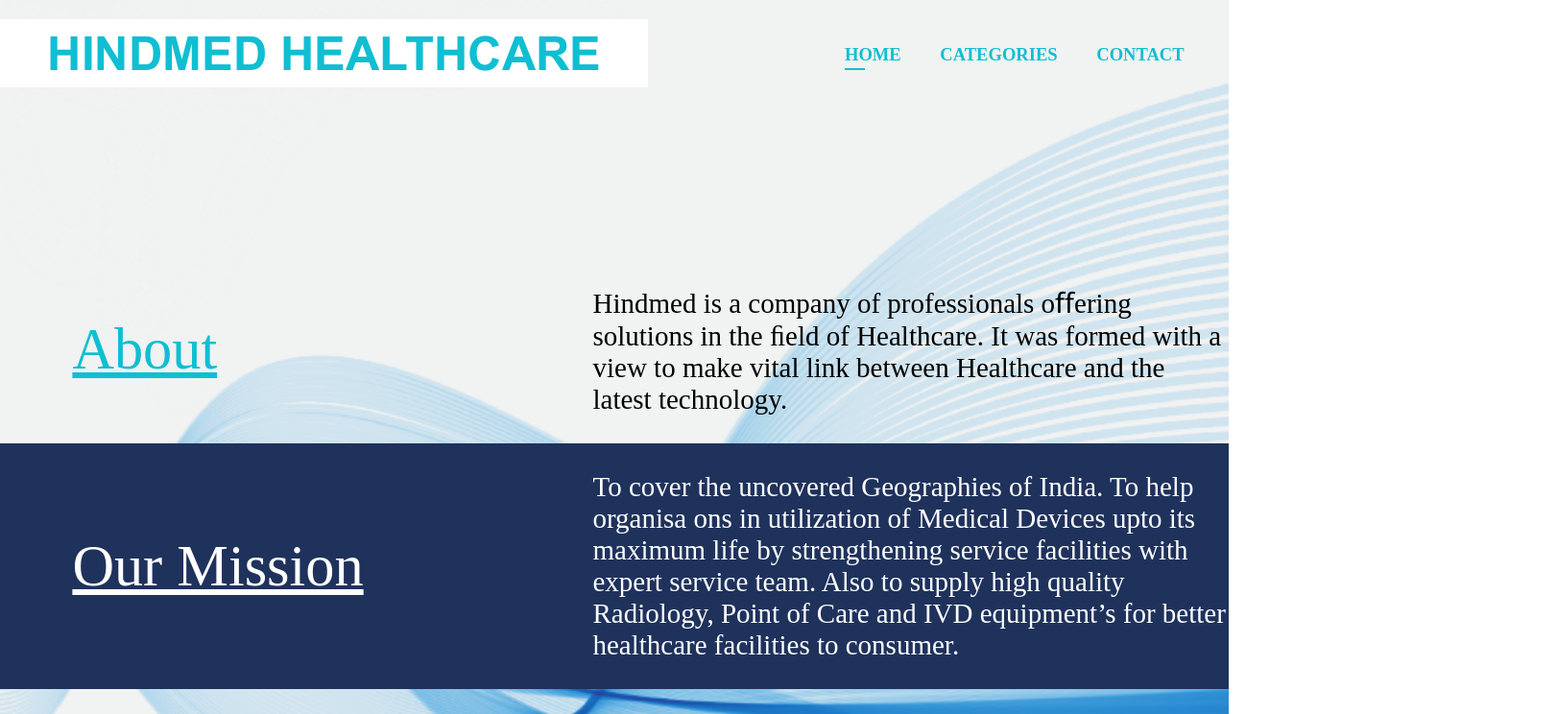
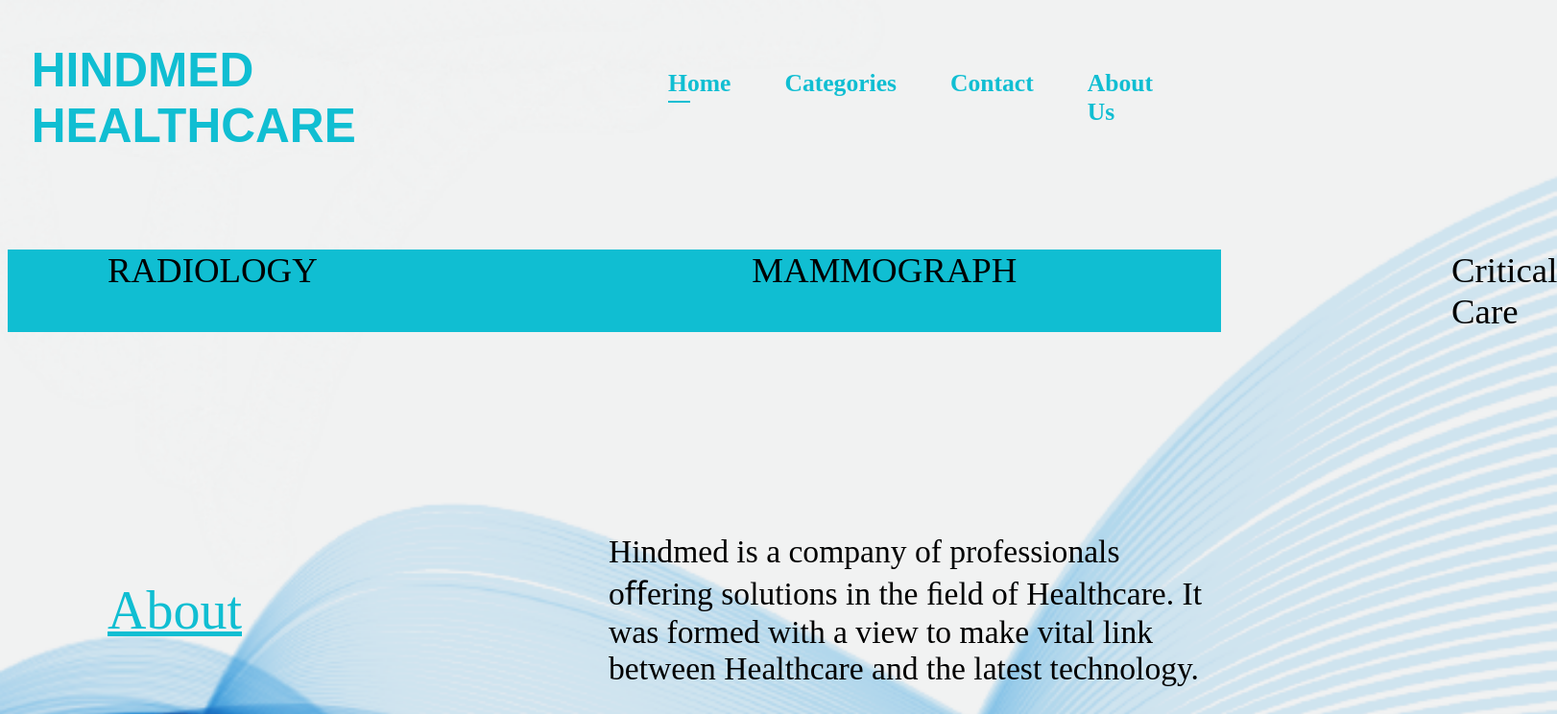
Before and after one commit to vbarman116/Hindmed-healthcare, a plain HTML site: page index.html in a window 1280 px wide. Shown: the top 744 px of the page at 96% size, 1622 px wide, since content can reach past the window. Drawn offline with Linux system fonts and the light colour scheme.

Commit message:
current progess

```diff
--- a/css/main.css
+++ b/css/style.css
@@ -1,18 +1,7 @@
-html {
-    font-size: 72.5%;
-}
-
 body {
-    margin: 0;
-    font-family: 'Poppins';
     background-image: url("../images/Background.png");
     background-size: cover;
     background-repeat: no-repeat;
-}
-
-.wrapper {
-    max-width: 2000px;
-    margin: 0 auto;
 }
 
 /* Header & Navigation */
@@ -21,7 +10,24 @@ header {
     display: flex;
     justify-content: space-between;
     align-items: center;
-    /* background-color: white; */
+}
+
+.logo{
+    display: flex;
+    justify-content: space-between;
+    align-items: center;
+}
+
+header h1 {
+    font-family: 'Arial Arabic', Arial, sans-serif;
+    font-weight: bold;
+    color: #10bed2;
+    margin-left: 0.5em;
+    font-size: 3.1rem;
+}
+
+header a {
+    text-decoration: none;
 }
 
 nav {
@@ -34,27 +40,19 @@ nav ul {
     display: flex;
     gap: 3.5em;
 }
+/* Nested started */
+.dropdown {
+    display: none;
+  }
 
-nav ul li ul.categorised-menu li{
-    display:block;
-}
-
-nav ul li ul.categorised-menu{
-    width: 100%;
-    background-color: white;
+nav li:hover ul {
+    display: block;
     position: absolute;
-    z-index: 999;
-    display: none;
-}
-
-nav ul li:hover ul.categorised-menu{
-    display: block;
-}
-
+  }
+/* Nested end */
 nav ul li a {
     text-decoration: none;
     color: #10bed2;
-    text-transform: uppercase;
     position: relative;
     font-size: 1.6rem;
     font-weight: bold;
@@ -80,12 +78,36 @@ nav ul li a:before {
 }
 
 
-/* Hero Section */
+
+/* Microinteractions --Hover on Nav */
+
+nav ul li a:hover:before {
+    width: 35%;
+}
+
+.primary-cta:hover {
+    background: #e3e0c7;
+}
+
+.secondary-cta:hover svg {
+    transform: translateX(10px);
+}
+
+.card:hover {
+    background-size: 160%;
+}
+
+.card:hover .card-details {
+    transform: translateY(-20px);
+}
+
+
+/* Main Body */
 
 main {
     display: flex;
-    gap: 8em;
-    margin-top: 13em;
+    gap: 5em;
+    margin-top: 11em;
     flex: 1 3;
 }
 
@@ -101,15 +123,14 @@ main {
 }
 
 .para {
-    font-size: 2.5rem;
+    font-size: 2.1rem;
 }
-
 
 
 h1 {
     font-family: 'Playfair Display';
     font-weight: normal;
-    font-size: 5.2rem;
+    font-size: 3.5rem;
     margin: 0;
 }
 
@@ -167,27 +188,6 @@ h1 {
     color: #10bed2;
 }
 
-/* Microinteractions --Hover on Nav */
-
-nav ul li a:hover:before {
-    width: 35%;
-}
-
-.primary-cta:hover {
-    background: #e3e0c7;
-}
-
-.secondary-cta:hover svg {
-    transform: translateX(10px);
-}
-
-.card:hover {
-    background-size: 160%;
-}
-
-.card:hover .card-details {
-    transform: translateY(-20px);
-}
 
 /* Intro Animation */
 
@@ -220,3 +220,16 @@ main {
         transform: scale(1);
     }
 }
+
+/* Categories -- Hero Section */
+
+.categories {
+    width: 100%;
+    background-color: #10bed2;
+}
+
+.categories nav ul {
+    gap: 12.3em;
+    font-size: 2.3rem;
+    height: 70%;
+}
--- a/index.html
+++ b/index.html
@@ -5,33 +5,44 @@
         <meta http-equiv="X-UA-Compatible" content="IE=edge">
         <meta name="viewport" content="width=device-width, initial-scale=1.0">
         <title>Hindmed Healthcare</title>
-        <link rel="stylesheet" href="css/main.css">
+        <link rel="stylesheet" href="css/style.css">
+    </head>
 
-    </head>
     <body>
-
-        <div class="overlay"></div>
-        <div class="wrapper">
             <header>
-                <a href="#"><img src="/images/Hindmed.PNG" alt="Logo"></a>
+                    <div class="logo">
+                            <a href="#"><h1>HINDMED HEALTHCARE</h1></a>
+                    </div>
+                    <div class="menu">
                         <nav>
                             <ul>
                                 <li><a href="#" class="active">Home</a></li>
                                 <li><a href="#">Categories</a>
-                            <ul class="categorised-menu">
-                                <li><a href="pages/categorised/radiology.html">RADIOLOGY</a></li>
-                                <li><a href="#">SEO</a></li>
-                                <li><a href="#">Social Media</a></li>
+                                    <ul class="dropdown">
+                                        <li><a href="#radiology">RADIOLOGY</a></li>
+                                        <li><a href="#mammo">MAMMOGRAPH</a></li>
+                                        <li><a href="#critical care">Critical Care</a></li>
                                     </ul>
                                 </li>
                                 <li><a href="pages/contact_us.html">Contact</a></li>
+                                <li><a href="#about-us">About Us</a></li>
+
                             </ul>
                         </nav>
+                    </div>
             </header>
+
+            <div class="categories">
+                    <nav>
+                        <ul>
+                            <li id="radiology">RADIOLOGY</li>
+                            <li id="mammo">MAMMOGRAPH</li>
+                            <li id="critical care">Critical Care</li>
+                        </ul>
+                    </nav>
             </div>
-
         <main>
-            <div class="first-cell">
+            <div class="content-cell" id="about-us">
                 <section class="section-1">
                     <div class="grid-1">
                         <div class="left-col">
```
Also changed, not shown: pages/categorised/radiology.html (deleted, +0 -12 lines), images/Logo.PNG, images/Radiology-1.PNG (added). Lines whose indentation alone changed are shown as unchanged.
